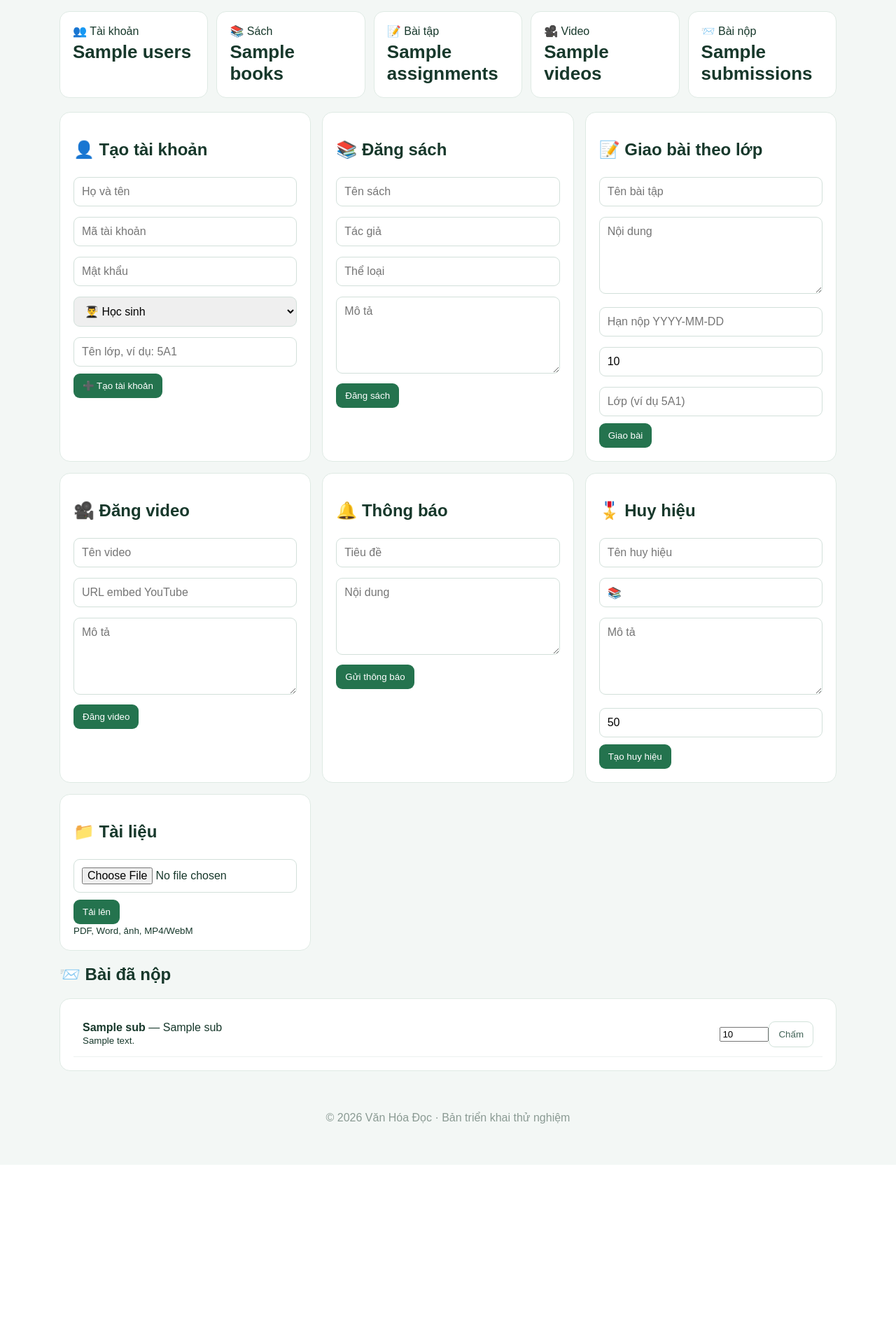
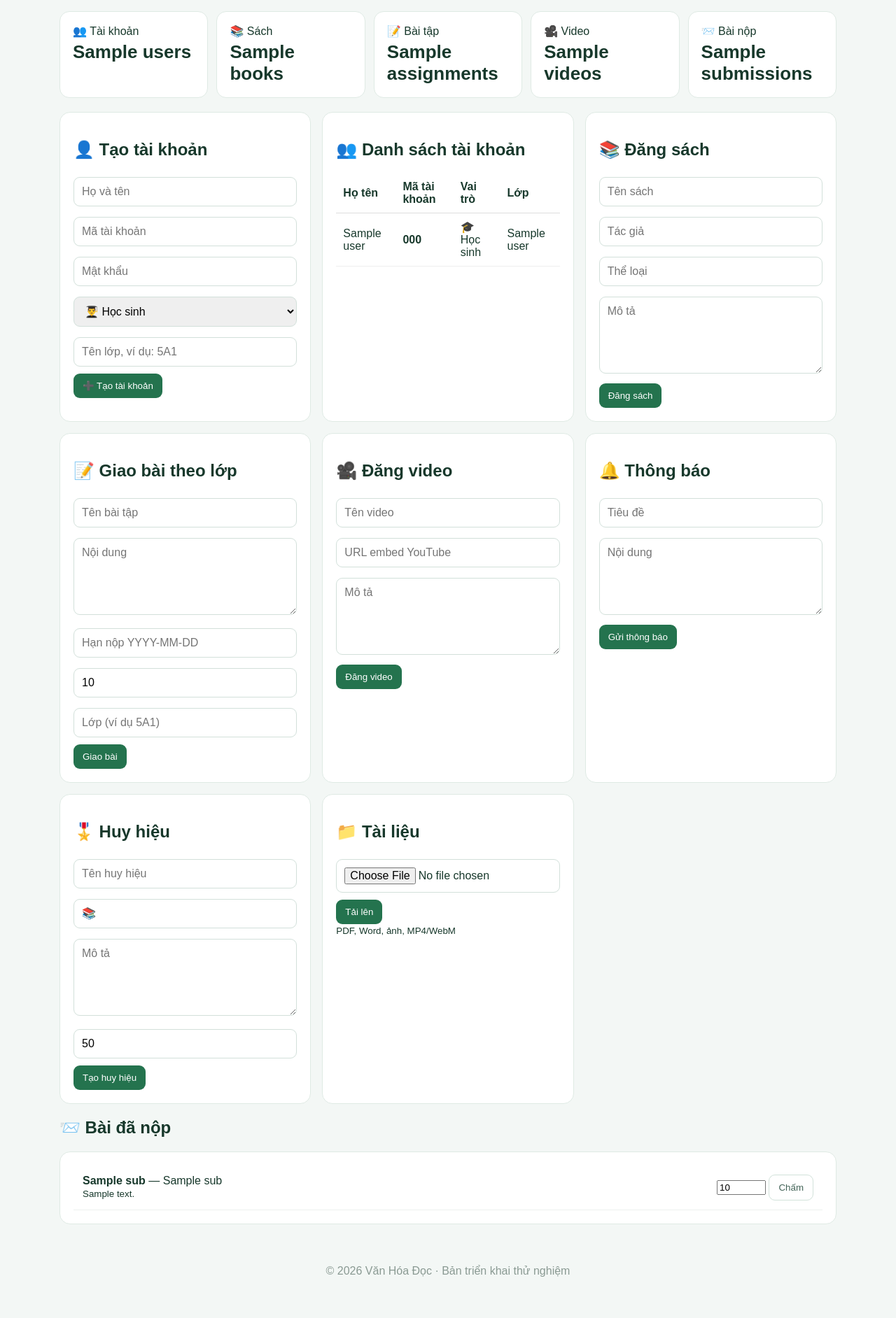
Before and after one commit to buombvbd-cmyk/van-hoa-doc, a Flask app: template templates/admin.html in a window 1280 px wide. Shown: the part 155-2039 px from the top of the page at 70% size. Before the commit the page ends 1761 px from the top, so only its background shows below. Run offline with Flask 3, Linux system fonts and the light colour scheme; the template is opened without the code that fills it: most values are stand-ins (such as "Sample title", 1, 10 or a date in 2020).

Commit message:
Update admin.html

```diff
--- a/templates/admin.html
+++ b/templates/admin.html
@@ -1,46 +1,508 @@
-{% extends "base.html" %}{% block content %}<main class="container"><h1>⚙️ Trung tâm quản trị</h1>
-<div class="stats"><div class="stat">👥 Tài khoản<b>{{stats.users}}</b></div><div class="stat">📚 Sách<b>{{stats.books}}</b></div><div class="stat">📝 Bài tập<b>{{stats.assignments}}</b></div><div class="stat">🎥 Video<b>{{stats.videos}}</b></div><div class="stat">📨 Bài nộp<b>{{stats.submissions}}</b></div></div>
+{% extends "base.html" %}
+
+{% block content %}
+
+<main class="container">
+
+<h1>⚙️ Trung tâm quản trị</h1>
+
+<div class="stats">
+
+    <div class="stat">
+        👥 Tài khoản
+        <b>{{ stats.users }}</b>
+    </div>
+
+    <div class="stat">
+        📚 Sách
+        <b>{{ stats.books }}</b>
+    </div>
+
+    <div class="stat">
+        📝 Bài tập
+        <b>{{ stats.assignments }}</b>
+    </div>
+
+    <div class="stat">
+        🎥 Video
+        <b>{{ stats.videos }}</b>
+    </div>
+
+    <div class="stat">
+        📨 Bài nộp
+        <b>{{ stats.submissions }}</b>
+    </div>
+
+</div>
+
+
 <div class="grid">
+
+
+<!-- ========================= -->
+<!-- TẠO TÀI KHOẢN -->
+<!-- ========================= -->
+
 <div class="panel">
+
     <h2>👤 Tạo tài khoản</h2>
 
     <form method="post" action="/admin/user">
 
-        <input class="input"
+        <input
+            class="input"
             name="name"
             placeholder="Họ và tên"
-               required>
+            required
+        >
 
-        <input class="input"
+        <input
+            class="input"
             name="code"
             placeholder="Mã tài khoản"
-               required>
+            required
+        >
 
-        <input class="input"
+        <input
+            class="input"
             name="password"
             placeholder="Mật khẩu"
             type="password"
-               required>
+            required
+        >
 
         <select class="input" name="role" required>
-            <option value="student">👨‍🎓 Học sinh</option>
-            <option value="teacher">👨‍🏫 Giáo viên</option>
+
+            <option value="student">
+                👨‍🎓 Học sinh
+            </option>
+
+            <option value="teacher">
+                👨‍🏫 Giáo viên
+            </option>
+
         </select>
 
-        <input class="input"
+        <input
+            class="input"
             name="class_name"
-               placeholder="Tên lớp, ví dụ: 5A1">
+            placeholder="Tên lớp, ví dụ: 5A1"
+        >
 
-        <button class="btn primary" type="submit">
+        <button
+            class="btn primary"
+            type="submit"
+        >
             ➕ Tạo tài khoản
         </button>
 
     </form>
-</div><div class="panel"><h2>📚 Đăng sách</h2><form method="post" action="/admin/book"><input class="input" name="title" placeholder="Tên sách" required><input class="input" name="author" placeholder="Tác giả" required><input class="input" name="category" placeholder="Thể loại" required><textarea class="textarea" name="description" placeholder="Mô tả"></textarea><button class="btn primary">Đăng sách</button></form></div>
-<div class="panel"><h2>📝 Giao bài theo lớp</h2><form method="post" action="/admin/assignment"><input class="input" name="title" placeholder="Tên bài tập" required><textarea class="textarea" name="description" placeholder="Nội dung"></textarea><input class="input" name="due" placeholder="Hạn nộp YYYY-MM-DD"><input class="input" name="points" type="number" value="10"><input class="input" name="class_name" placeholder="Lớp (ví dụ 5A1)"><button class="btn primary">Giao bài</button></form></div>
-<div class="panel"><h2>🎥 Đăng video</h2><form method="post" action="/admin/video"><input class="input" name="title" placeholder="Tên video" required><input class="input" name="url" placeholder="URL embed YouTube"><textarea class="textarea" name="description" placeholder="Mô tả"></textarea><button class="btn primary">Đăng video</button></form></div>
-<div class="panel"><h2>🔔 Thông báo</h2><form method="post" action="/admin/notify"><input class="input" name="title" placeholder="Tiêu đề" required><textarea class="textarea" name="message" placeholder="Nội dung" required></textarea><button class="btn primary">Gửi thông báo</button></form></div>
-<div class="panel"><h2>🎖️ Huy hiệu</h2><form method="post" action="/admin/badge"><input class="input" name="name" placeholder="Tên huy hiệu" required><input class="input" name="icon" value="📚"><textarea class="textarea" name="description" placeholder="Mô tả"></textarea><input class="input" name="points" type="number" value="50"><button class="btn primary">Tạo huy hiệu</button></form></div>
-<div class="panel"><h2>📁 Tài liệu</h2><form method="post" action="/upload" enctype="multipart/form-data"><input class="input" type="file" name="file" required><button class="btn primary">Tải lên</button></form><small>PDF, Word, ảnh, MP4/WebM</small></div>
+
 </div>
-<h2>📨 Bài đã nộp</h2><div class="panel">{% for s in subs %}<div class="rank"><span><b>{{s.name}}</b> — {{s.title}}<br><small>{{s.answer}}</small></span><form method="post" action="/admin/score/{{s.id}}"><input name="score" type="number" value="{{s.score}}" style="width:70px"><button class="btn">Chấm</button></form></div>{% else %}<p>Chưa có bài nộp.</p>{% endfor %}</div></main>{% endblock %}
+
+
+<!-- ========================= -->
+<!-- DANH SÁCH TÀI KHOẢN -->
+<!-- ========================= -->
+
+<div class="panel">
+
+    <h2>👥 Danh sách tài khoản</h2>
+
+    {% if users %}
+
+    <div style="overflow-x:auto;">
+
+        <table style="width:100%; border-collapse:collapse;">
+
+            <thead>
+
+                <tr>
+
+                    <th style="padding:10px; text-align:left; border-bottom:1px solid #ddd;">
+                        Họ tên
+                    </th>
+
+                    <th style="padding:10px; text-align:left; border-bottom:1px solid #ddd;">
+                        Mã tài khoản
+                    </th>
+
+                    <th style="padding:10px; text-align:left; border-bottom:1px solid #ddd;">
+                        Vai trò
+                    </th>
+
+                    <th style="padding:10px; text-align:left; border-bottom:1px solid #ddd;">
+                        Lớp
+                    </th>
+
+                </tr>
+
+            </thead>
+
+
+            <tbody>
+
+            {% for u in users %}
+
+                <tr>
+
+                    <td style="padding:10px; border-bottom:1px solid #eee;">
+                        {{ u["name"] }}
+                    </td>
+
+
+                    <td style="padding:10px; border-bottom:1px solid #eee;">
+                        <b>{{ u["code"] }}</b>
+                    </td>
+
+
+                    <td style="padding:10px; border-bottom:1px solid #eee;">
+
+                        {% if u["role"] == "admin" %}
+
+                            ⚙️ Quản trị viên
+
+                        {% elif u["role"] == "teacher" %}
+
+                            👨‍🏫 Giáo viên
+
+                        {% else %}
+
+                            🎓 Học sinh
+
+                        {% endif %}
+
+                    </td>
+
+
+                    <td style="padding:10px; border-bottom:1px solid #eee;">
+
+                        {{ u["class_name"] or "—" }}
+
+                    </td>
+
+                </tr>
+
+            {% endfor %}
+
+            </tbody>
+
+        </table>
+
+    </div>
+
+    {% else %}
+
+        <p>Chưa có tài khoản nào.</p>
+
+    {% endif %}
+
+</div>
+
+
+<!-- ========================= -->
+<!-- ĐĂNG SÁCH -->
+<!-- ========================= -->
+
+<div class="panel">
+
+    <h2>📚 Đăng sách</h2>
+
+    <form method="post" action="/admin/book">
+
+        <input
+            class="input"
+            name="title"
+            placeholder="Tên sách"
+            required
+        >
+
+        <input
+            class="input"
+            name="author"
+            placeholder="Tác giả"
+            required
+        >
+
+        <input
+            class="input"
+            name="category"
+            placeholder="Thể loại"
+            required
+        >
+
+        <textarea
+            class="textarea"
+            name="description"
+            placeholder="Mô tả"
+        ></textarea>
+
+        <button class="btn primary">
+            Đăng sách
+        </button>
+
+    </form>
+
+</div>
+
+
+<!-- ========================= -->
+<!-- GIAO BÀI -->
+<!-- ========================= -->
+
+<div class="panel">
+
+    <h2>📝 Giao bài theo lớp</h2>
+
+    <form method="post" action="/admin/assignment">
+
+        <input
+            class="input"
+            name="title"
+            placeholder="Tên bài tập"
+            required
+        >
+
+        <textarea
+            class="textarea"
+            name="description"
+            placeholder="Nội dung"
+        ></textarea>
+
+        <input
+            class="input"
+            name="due"
+            placeholder="Hạn nộp YYYY-MM-DD"
+        >
+
+        <input
+            class="input"
+            name="points"
+            type="number"
+            value="10"
+        >
+
+        <input
+            class="input"
+            name="class_name"
+            placeholder="Lớp (ví dụ 5A1)"
+        >
+
+        <button class="btn primary">
+            Giao bài
+        </button>
+
+    </form>
+
+</div>
+
+
+<!-- ========================= -->
+<!-- VIDEO -->
+<!-- ========================= -->
+
+<div class="panel">
+
+    <h2>🎥 Đăng video</h2>
+
+    <form method="post" action="/admin/video">
+
+        <input
+            class="input"
+            name="title"
+            placeholder="Tên video"
+            required
+        >
+
+        <input
+            class="input"
+            name="url"
+            placeholder="URL embed YouTube"
+        >
+
+        <textarea
+            class="textarea"
+            name="description"
+            placeholder="Mô tả"
+        ></textarea>
+
+        <button class="btn primary">
+            Đăng video
+        </button>
+
+    </form>
+
+</div>
+
+
+<!-- ========================= -->
+<!-- THÔNG BÁO -->
+<!-- ========================= -->
+
+<div class="panel">
+
+    <h2>🔔 Thông báo</h2>
+
+    <form method="post" action="/admin/notify">
+
+        <input
+            class="input"
+            name="title"
+            placeholder="Tiêu đề"
+            required
+        >
+
+        <textarea
+            class="textarea"
+            name="message"
+            placeholder="Nội dung"
+            required
+        ></textarea>
+
+        <button class="btn primary">
+            Gửi thông báo
+        </button>
+
+    </form>
+
+</div>
+
+
+<!-- ========================= -->
+<!-- HUY HIỆU -->
+<!-- ========================= -->
+
+<div class="panel">
+
+    <h2>🎖️ Huy hiệu</h2>
+
+    <form method="post" action="/admin/badge">
+
+        <input
+            class="input"
+            name="name"
+            placeholder="Tên huy hiệu"
+            required
+        >
+
+        <input
+            class="input"
+            name="icon"
+            value="📚"
+        >
+
+        <textarea
+            class="textarea"
+            name="description"
+            placeholder="Mô tả"
+        ></textarea>
+
+        <input
+            class="input"
+            name="points"
+            type="number"
+            value="50"
+        >
+
+        <button class="btn primary">
+            Tạo huy hiệu
+        </button>
+
+    </form>
+
+</div>
+
+
+<!-- ========================= -->
+<!-- TẢI TÀI LIỆU -->
+<!-- ========================= -->
+
+<div class="panel">
+
+    <h2>📁 Tài liệu</h2>
+
+    <form
+        method="post"
+        action="/upload"
+        enctype="multipart/form-data"
+    >
+
+        <input
+            class="input"
+            type="file"
+            name="file"
+            required
+        >
+
+        <button class="btn primary">
+            Tải lên
+        </button>
+
+    </form>
+
+    <small>
+        PDF, Word, ảnh, MP4/WebM
+    </small>
+
+</div>
+
+</div>
+
+
+<!-- ========================= -->
+<!-- BÀI ĐÃ NỘP -->
+<!-- ========================= -->
+
+<h2>📨 Bài đã nộp</h2>
+
+<div class="panel">
+
+{% for s in subs %}
+
+    <div class="rank">
+
+        <span>
+
+            <b>{{ s.name }}</b>
+            — {{ s.title }}
+
+            <br>
+
+            <small>
+                {{ s.answer }}
+            </small>
+
+        </span>
+
+
+        <form
+            method="post"
+            action="/admin/score/{{ s.id }}"
+        >
+
+            <input
+                name="score"
+                type="number"
+                value="{{ s.score }}"
+                style="width:70px"
+            >
+
+            <button class="btn">
+                Chấm
+            </button>
+
+        </form>
+
+    </div>
+
+{% else %}
+
+    <p>Chưa có bài nộp.</p>
+
+{% endfor %}
+
+</div>
+
+</main>
+
+{% endblock %}
```
Lines whose indentation alone changed are shown as unchanged.
